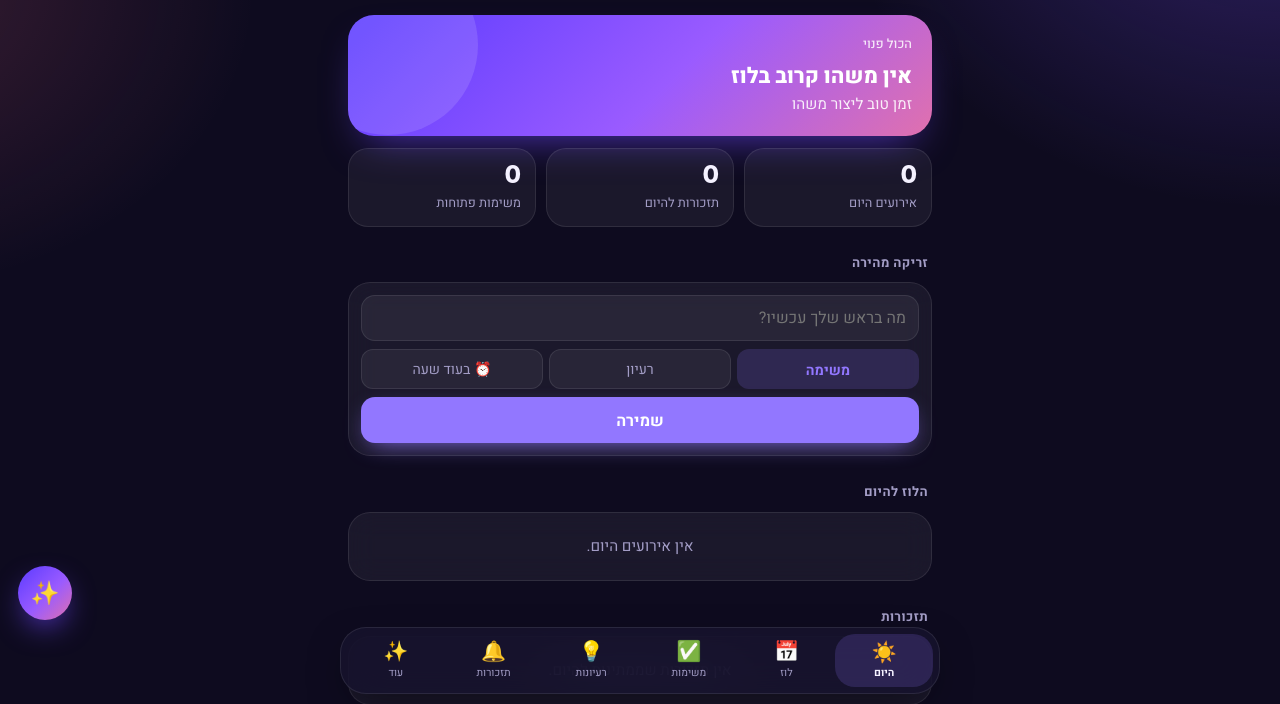
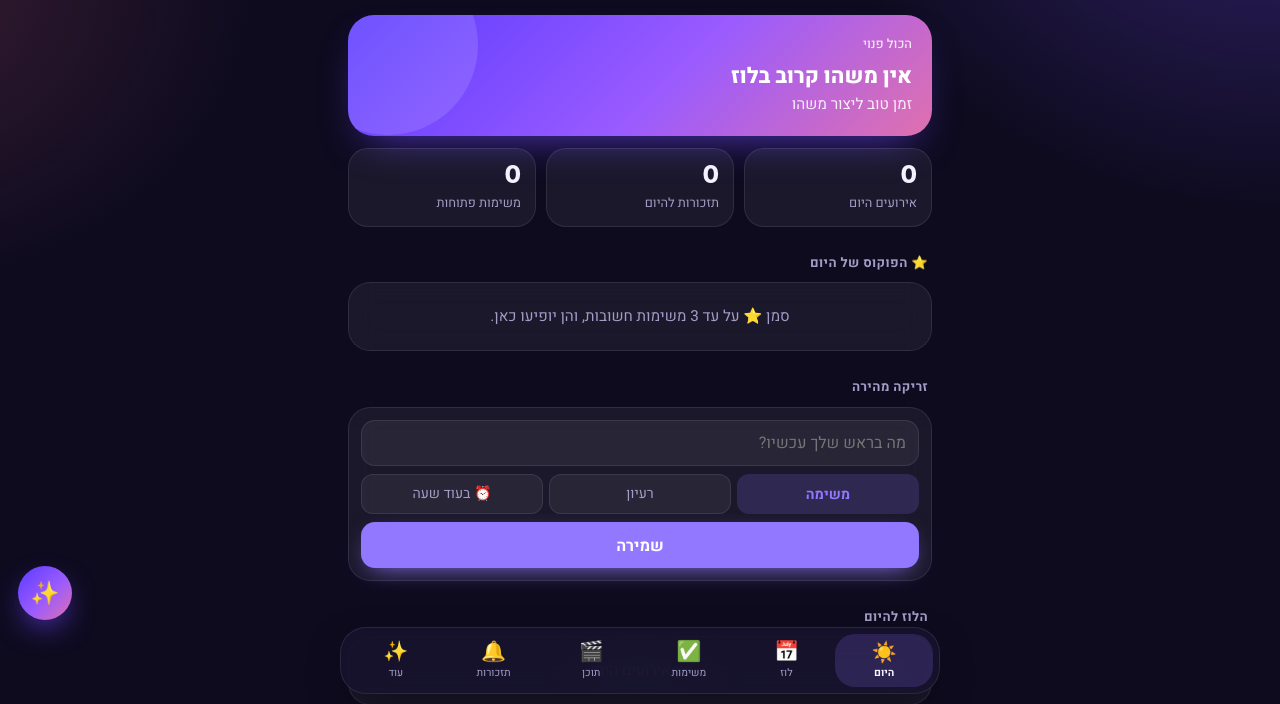
Before and after one commit to shawnaynay/be_seder, a plain HTML site: page index.html in a window 1280 px wide. Shown: the part 96-800 px from the top of the page. Drawn offline with Linux system fonts and the light colour scheme.

Commit message:
Update index.html

```diff
--- a/index.html
+++ b/index.html
@@ -308,7 +308,7 @@ function vSet(){
 function render(){
   var main=tab==='ai'?'':SUB[tab]?'more':tab;
   $('#nav').innerHTML=TABS.map(function(t){return '<button class="'+(main===t[0]?'on':'')+'" data-a="tab" data-k="'+t[0]+'" aria-label="'+t[2]+'"><span>'+t[1]+'</span>'+t[2]+(t[0]==='rm'?'<i class="dot"></i>':'')+'</button>'}).join('');
-  $('#v').innerHTML={today:vToday,ev:vEv,tk:vTk,id:vId,rm:vRm,more:vMore,inc:vInc,fu:vFu,op:vOp,set:vSet,ai:function(){return window.vAi?vAi():''}}[tab]();
+  $('#v').innerHTML=((window.XV&&XV[tab])||{today:vToday,ev:vEv,tk:vTk,id:vId,rm:vRm,more:vMore,inc:vInc,fu:vFu,op:vOp,set:vSet,ai:function(){return window.vAi?vAi():''}}[tab])();
   var dt=document.querySelectorAll('nav .dot');var c=dueList().length;dt.forEach(function(d){d.textContent=c||'';d.style.display=c?'':'none'});
 }
 function val(id){var e=$('#'+id);return e?e.value.trim():''}
@@ -369,6 +369,7 @@ render();check();setInterval(check,20000);
 if('serviceWorker' in navigator&&location.protocol!=='file:'){navigator.serviceWorker.register('sw.js').catch(function(){})}
 try{navigator.storage&&navigator.storage.persist&&navigator.storage.persist()}catch(e){}
 </script>
+<script src="plus.js"></script>
 <script src="ai.js"></script>
 </body>
 </html>
```
